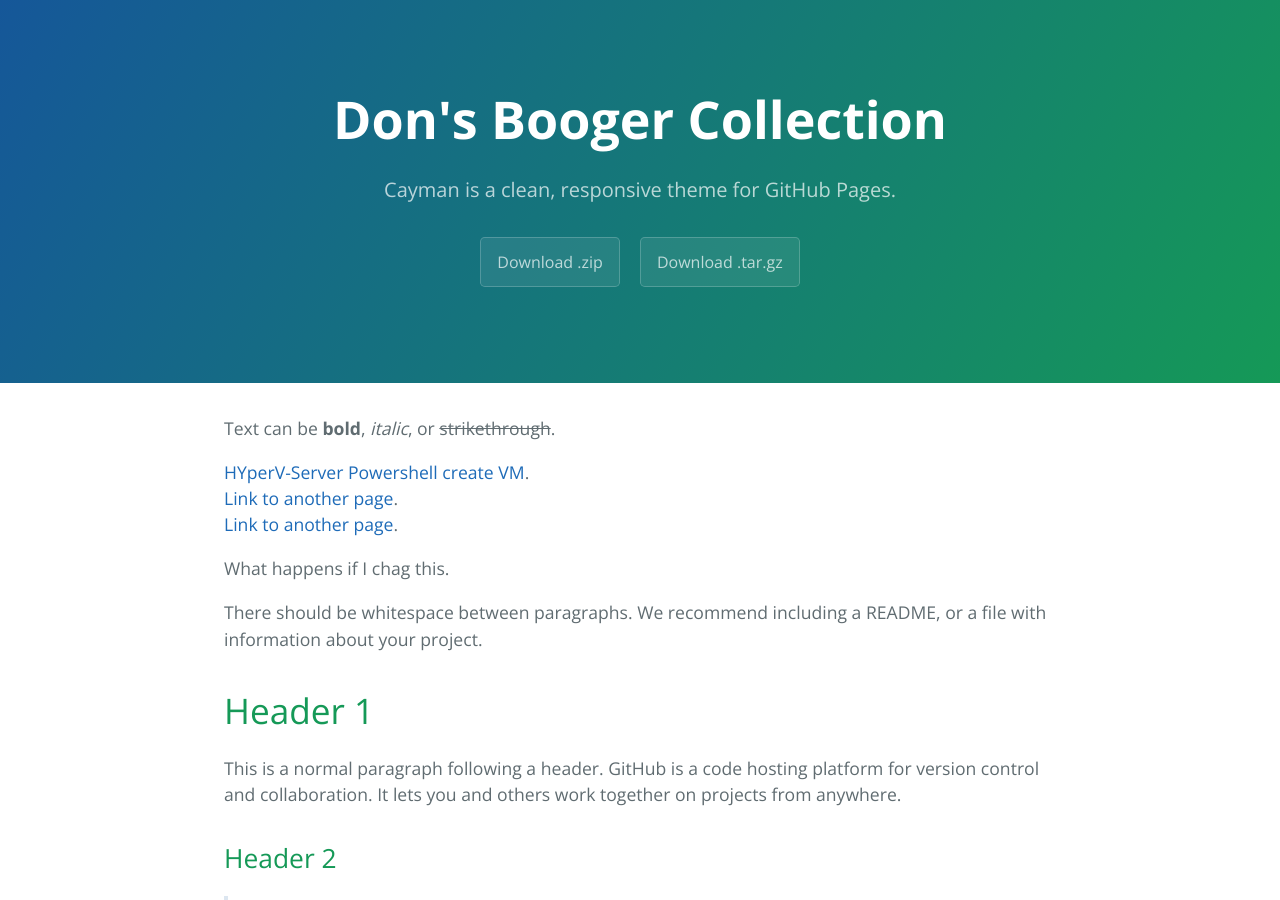
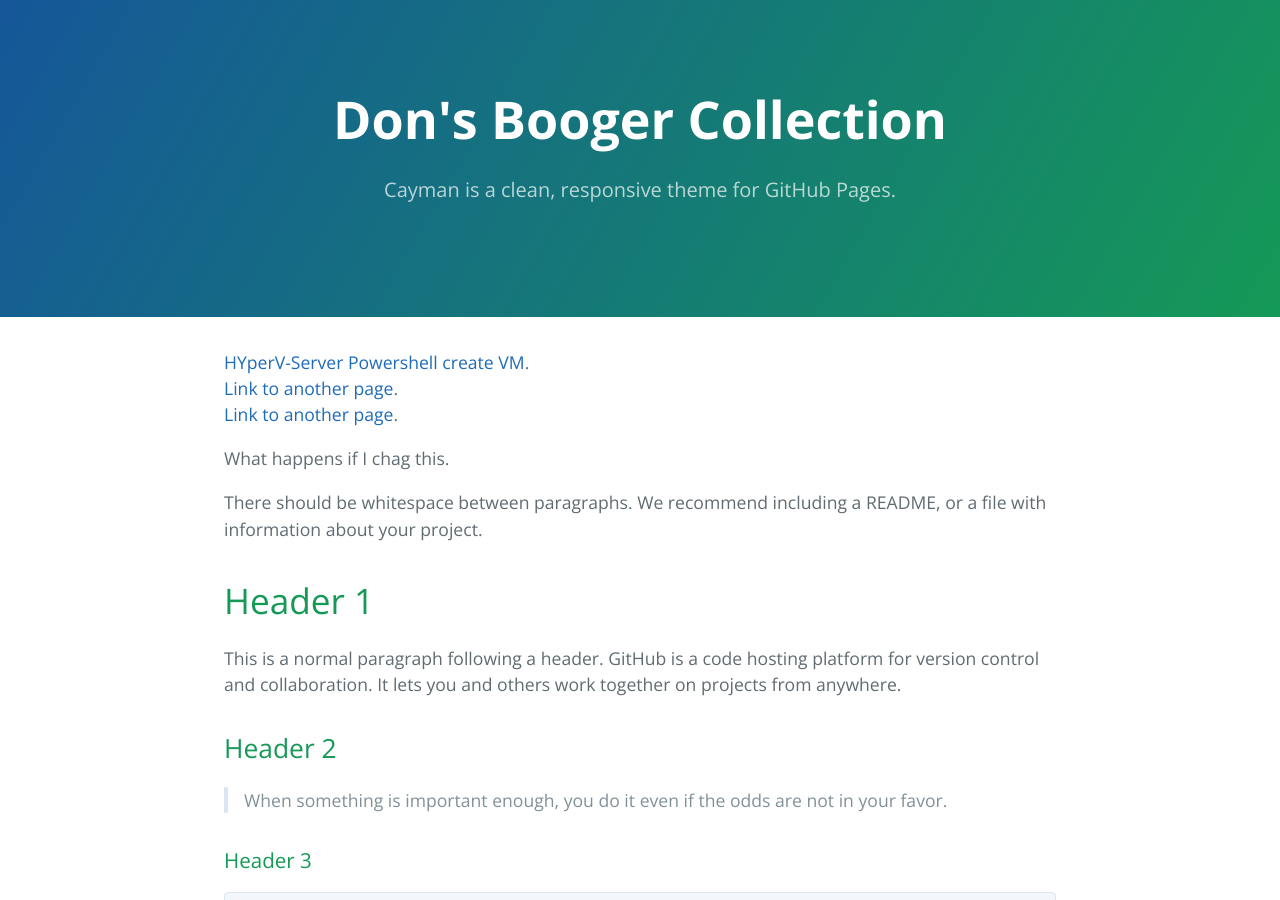
Before and after one commit to Spiralman1/spiralman1.github.io, a Jekyll site: the page built from index.md, in a window 1280 px wide and 900 px high. Built offline with Jekyll 4.4.1, drawn with Linux system fonts in a browser that asks for light colours.

Commit message:
downloads yml

```diff
--- a/_config.yml
+++ b/_config.yml
@@ -1,6 +1,6 @@
 title: Don's Booger Collection
 description: Cayman is a clean, responsive theme for GitHub Pages.
-show_downloads: true
+show_downloads: false
 google_analytics:
 theme: jekyll-theme-cayman
 remote_theme: pages-themes/cayman@v0.2.0
--- a/index.md
+++ b/index.md
@@ -2,7 +2,7 @@
 layout: default
 ---
 
-Text can be **bold**, _italic_, or ~~strikethrough~~.
+<!--Text can be **bold**, _italic_, or ~~strikethrough~~.-->
 
 [HYperV-Server Powershell create VM](./another-page.html). <br/>
 [Link to another page](./another-page2.html). <br/>
```
